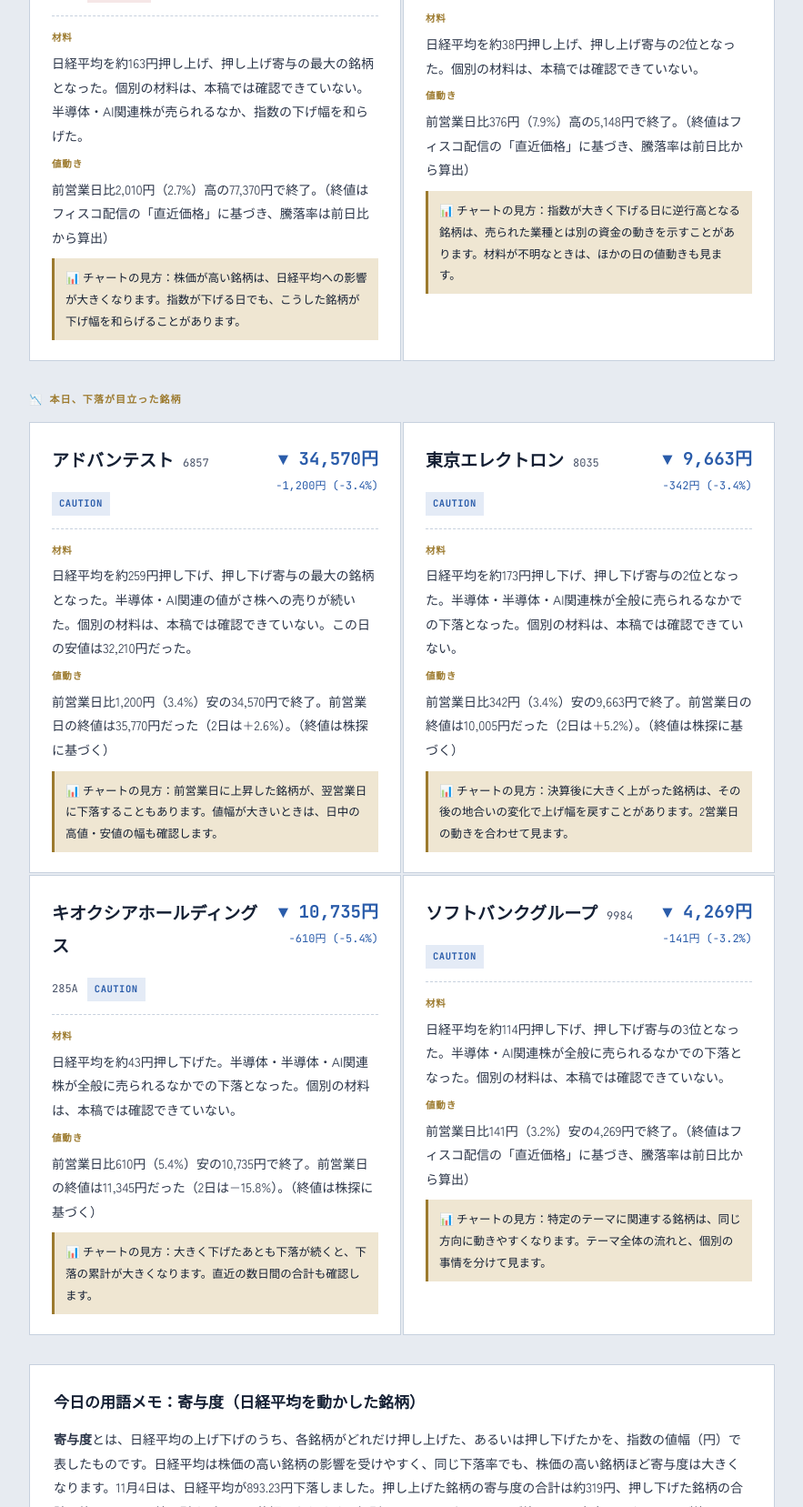
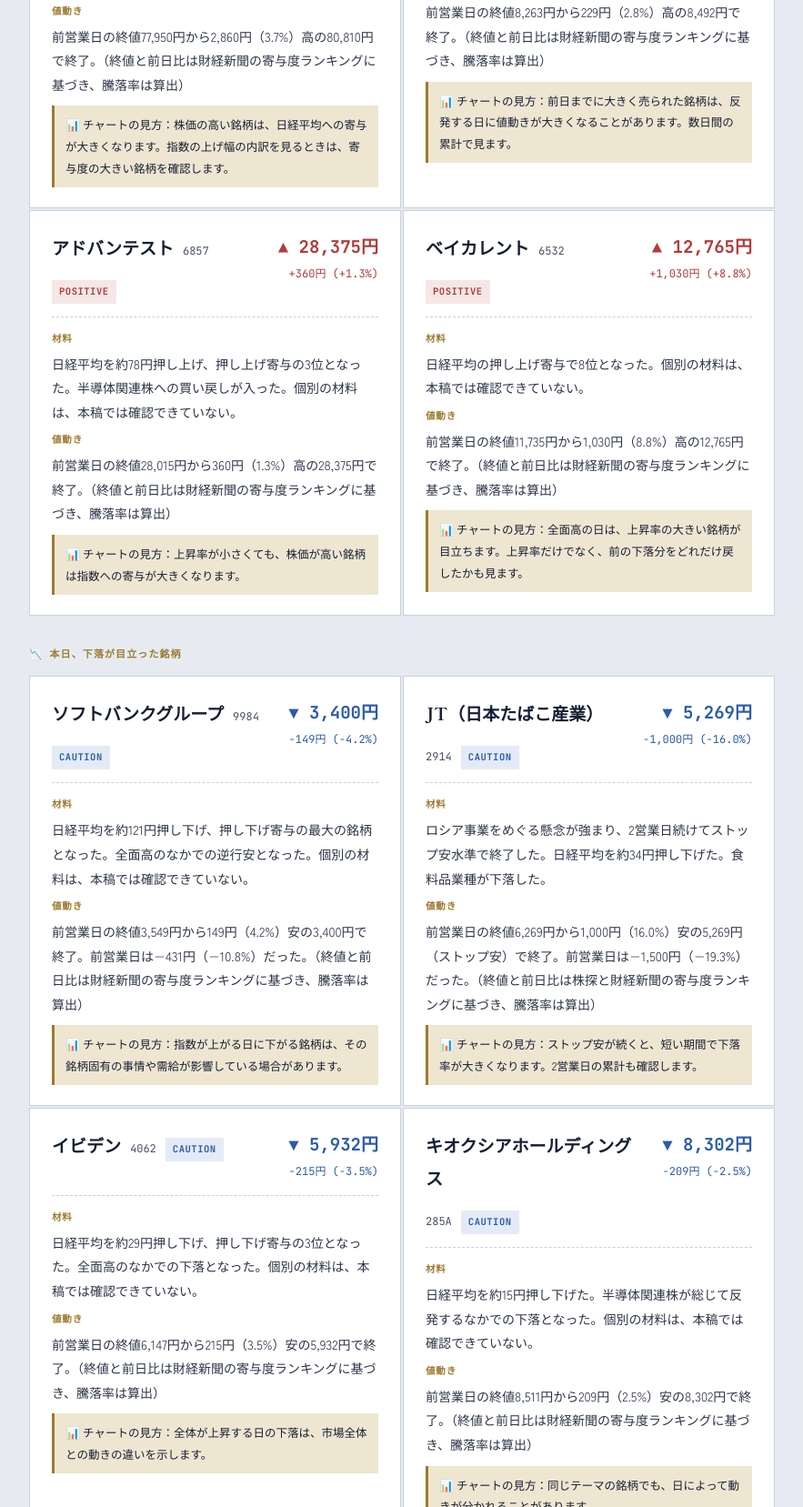
Before and after one commit to kyouko8107-maker/kana-juku-navi, a plain HTML site: page jp-watch.html in a window 1280 px wide. Shown: the part 1143-2800 px from the top of the page at 91% size, without its empty margins (198-1081 px from the left). Drawn offline with Linux system fonts and the light colour scheme.

Commit message:
Add files via upload

```diff
--- a/jp-watch.html
+++ b/jp-watch.html
@@ -3,7 +3,7 @@
 <head>
 <meta charset="UTF-8">
 <meta name="viewport" content="width=device-width, initial-scale=1.0">
-<title>本日の材料株ウォッチ｜日本株｜2026.11.04</title>
+<title>本日の材料株ウォッチ｜日本株｜2026.11.09</title>
 <link rel="preconnect" href="https://fonts.googleapis.com">
 <link href="https://fonts.googleapis.com/css2?family=Shippori+Mincho:wght@500;700&family=Zen+Kaku+Gothic+New:wght@400;500;700;900&family=JetBrains+Mono:wght@400;500;700&display=swap" rel="stylesheet">
 <style>
@@ -65,38 +65,37 @@
 <div class="page">
 
   <div class="eyebrow">
-    <span class="dot"></span>WATCHLIST<span class="sep">/</span>JAPAN STOCKS<span class="sep">/</span>2026.11.04 大引け
+    <span class="dot"></span>WATCHLIST<span class="sep">/</span>JAPAN STOCKS<span class="sep">/</span>2026.11.09 大引け
   </div>
 
   <div style="margin-bottom:24px;"><a href="index.html" style="font-family:'JetBrains Mono',monospace; font-size:12px; color:var(--ink-soft); text-decoration:none;">← ホームに戻る</a></div>
 
   <h1>本日の材料株ウォッチ｜日本株</h1>
-  <p class="dek">11月4日の東京市場で値動きが目立った銘柄を、客観的な事実だけでまとめました。</p>
+  <p class="dek">11月9日の東京市場で値動きが目立った銘柄を、客観的な事実だけでまとめました。</p>
 
   <div class="notice">
     <strong>このコーナーについて：</strong>特定銘柄の「買い時」「売り時」を示すものではありません。公表されている株価・決算・適時開示情報をもとに、何が起きたかを整理したものです。売買の最終判断はご自身の分析と責任で行ってください。
   </div>
 
   <div class="timing">
-    ⏱ 掲載データは11月4日（水）の東証大引け時点の情報です。11月3日（火）は文化の日で東京市場は休場だったため、11月2日（月）以来の取引でした。次の取引は11月5日（木）です。
+    ⏱ 掲載データは11月9日（月）の東証大引け時点の情報です。次の取引は11月10日（火）です。
   </div>
 
   <div class="ticker">
     <div class="ticker-item">
       <div class="ticker-name">日経平均（大引け）</div>
-      <div class="ticker-value">62,188.63</div>
-      <div class="ticker-delta down">▼ &minus;893.23（&minus;1.42%）</div>
+      <div class="ticker-value">58,775.50</div>
+      <div class="ticker-delta up">▲ +1,340.73（+2.33%）</div>
     </div>
     <div class="ticker-item">
       <div class="ticker-name">背景</div>
-      <div class="ticker-value" style="font-size:13px;">3日続落した（11月2日の終値は63,081.86円）。休場明けのこの日は、米中間選挙で民主党が上下両院で多数派を握ったとの報道が伝わり、AI規制が強まることへの警戒感から、半導体・AI関連の値がさ株に売りが広がった。寄り付きは62,973.16円（前営業日比&minus;108.70円）だったが、その後に下げ幅を広げ、一時は2,900円を超えた。引けにかけては押し目買いで下げ幅を縮めた。アドバンテスト（約259円）、東京エレクトロン（約173円）、ソフトバンクグループ（約114円）が指数を押し下げた。一方、ファーストリテイリング（約163円）が押し上げた。前日（3日）の米国市場では、ナスダックとS&amp;P500が上昇し、ダウ平均はアップルの決算を受けて下落していた</div>
-      <div class="ticker-delta" style="color:#93A0BD;">TOPIXは3,895.38（前営業日比&minus;34.90、&minus;0.89%）で続落した。日経平均の構成225銘柄では、値上がりが73、値下がりが150だった。東証プライムでは、値上がり銘柄が約27%、値下がり銘柄が約70%だった。業種別では、空運業、不動産業、その他製品などが上昇し、非鉄金属、石油・石炭製品、鉱業などが下落した。売買代金は約10兆8,055億円だった。日経平均ボラティリティー・インデックス（日経VI）の水準は確認できず</div>
+      <div class="ticker-value" style="font-size:13px;">6営業日ぶりに反発した。前営業日（6日）は3,643.13円下落しており、この日の上げ幅はその約37%にあたる。米国で半導体株が反発したことを受けて買い戻しが優勢となり、前場は上げ幅が一時2,000円を超えた（高値は59,440.18円）。後場は伸び悩み、上げ幅を縮めて取引を終えた。始値は57,960.70円（前営業日比+525.93円）だった。</div>
+      <div class="ticker-delta" style="color:#93A0BD;">TOPIXは3,818.16（前営業日比+110.17、+2.97%）。日経平均の構成225銘柄では、値上がりが208、値下がりが17だった。東証プライムでは値上がり銘柄が約91%、値下がり銘柄が約8%だった。業種別では、その他製品、銀行業、輸送用機器などが上昇し、食料品、海運業などが下落した。売買代金は約8兆9,118億円だった。日経平均ボラティリティー・インデックス（日経VI）の水準は確認できず。</div>
     </div>
   </div>
 
   <div class="section-label">📈 本日、値動きが目立った銘柄（上昇）</div>
   <div class="cards">
-
     <div class="card">
       <div class="card-top">
         <div class="card-name">
@@ -105,56 +104,14 @@
           <span class="tag plus" style="display:block; margin-top:8px;">POSITIVE</span>
         </div>
         <div class="card-move">
-          <div class="value up">▲ 77,370円</div>
-          <div style="font-family:'JetBrains Mono',monospace; font-size:12px; color:var(--advance);">+2,010円 (+2.7%)</div>
+          <div class="value up">▲ 80,810円</div>
+          <div style="font-family:'JetBrains Mono',monospace; font-size:12px; color:var(--advance);">+2,860円 (+3.7%)</div>
         </div>
       </div>
       <div class="card-body">
-        <p><span class="label">材料</span>日経平均を約163円押し上げ、押し上げ寄与の最大の銘柄となった。個別の材料は、本稿では確認できていない。半導体・AI関連株が売られるなか、指数の下げ幅を和らげた。</p>
-        <p><span class="label">値動き</span>前営業日比2,010円（2.7%）高の77,370円で終了。（終値はフィスコ配信の「直近価格」に基づき、騰落率は前日比から算出）</p>
-        <div class="watch-line">📊 チャートの見方：株価が高い銘柄は、日経平均への影響が大きくなります。指数が下げる日でも、こうした銘柄が下げ幅を和らげることがあります。</div>
-      </div>
-    </div>
-    <div class="card">
-      <div class="card-top">
-        <div class="card-name">
-          <h2>三菱商事</h2>
-          <span class="code">8058</span>
-          <span class="tag plus" style="display:block; margin-top:8px;">POSITIVE</span>
-        </div>
-        <div class="card-move">
-          <div class="value up">▲ 5,148円</div>
-          <div style="font-family:'JetBrains Mono',monospace; font-size:12px; color:var(--advance);">+376円 (+7.9%)</div>
-        </div>
-      </div>
-      <div class="card-body">
-        <p><span class="label">材料</span>日経平均を約38円押し上げ、押し上げ寄与の2位となった。個別の材料は、本稿では確認できていない。</p>
-        <p><span class="label">値動き</span>前営業日比376円（7.9%）高の5,148円で終了。（終値はフィスコ配信の「直近価格」に基づき、騰落率は前日比から算出）</p>
-        <div class="watch-line">📊 チャートの見方：指数が大きく下げる日に逆行高となる銘柄は、売られた業種とは別の資金の動きを示すことがあります。材料が不明なときは、ほかの日の値動きも見ます。</div>
-      </div>
-    </div>
-
-  </div>
-
-<div class="section-label">📉 本日、下落が目立った銘柄</div>
-  <div class="cards">
-
-    <div class="card">
-      <div class="card-top">
-        <div class="card-name">
-          <h2>アドバンテスト</h2>
-          <span class="code">6857</span>
-          <span class="tag minus" style="display:block; margin-top:8px;">CAUTION</span>
-        </div>
-        <div class="card-move">
-          <div class="value down">▼ 34,570円</div>
-          <div style="font-family:'JetBrains Mono',monospace; font-size:12px; color:var(--decline);">&minus;1,200円 (&minus;3.4%)</div>
-        </div>
-      </div>
-      <div class="card-body">
-        <p><span class="label">材料</span>日経平均を約259円押し下げ、押し下げ寄与の最大の銘柄となった。半導体・AI関連の値がさ株への売りが続いた。個別の材料は、本稿では確認できていない。この日の安値は32,210円だった。</p>
-        <p><span class="label">値動き</span>前営業日比1,200円（3.4%）安の34,570円で終了。前営業日の終値は35,770円だった（2日は+2.6%）。（終値は株探に基づく）</p>
-        <div class="watch-line">📊 チャートの見方：前営業日に上昇した銘柄が、翌営業日に下落することもあります。値幅が大きいときは、日中の高値・安値の幅も確認します。</div>
+        <p><span class="label">材料</span>日経平均を約231円押し上げ、押し上げ寄与の最大の銘柄となった。東京エレクトロンとの2銘柄だけで約347円の押し上げになった。個別の材料は、本稿では確認できていない。</p>
+        <p><span class="label">値動き</span>前営業日の終値77,950円から2,860円（3.7%）高の80,810円で終了。（終値と前日比は財経新聞の寄与度ランキングに基づき、騰落率は算出）</p>
+        <div class="watch-line">📊 チャートの見方：株価の高い銘柄は、日経平均への寄与が大きくなります。指数の上げ幅の内訳を見るときは、寄与度の大きい銘柄を確認します。</div>
       </div>
     </div>
     <div class="card">
@@ -162,17 +119,111 @@
         <div class="card-name">
           <h2>東京エレクトロン</h2>
           <span class="code">8035</span>
+          <span class="tag plus" style="display:block; margin-top:8px;">POSITIVE</span>
+        </div>
+        <div class="card-move">
+          <div class="value up">▲ 8,492円</div>
+          <div style="font-family:'JetBrains Mono',monospace; font-size:12px; color:var(--advance);">+229円 (+2.8%)</div>
+        </div>
+      </div>
+      <div class="card-body">
+        <p><span class="label">材料</span>日経平均を約116円押し上げ、押し上げ寄与の2位となった。米国で半導体株が反発したことを受け、半導体関連株に買い戻しが入った。</p>
+        <p><span class="label">値動き</span>前営業日の終値8,263円から229円（2.8%）高の8,492円で終了。（終値と前日比は財経新聞の寄与度ランキングに基づき、騰落率は算出）</p>
+        <div class="watch-line">📊 チャートの見方：前日までに大きく売られた銘柄は、反発する日に値動きが大きくなることがあります。数日間の累計で見ます。</div>
+      </div>
+    </div>
+    <div class="card">
+      <div class="card-top">
+        <div class="card-name">
+          <h2>アドバンテスト</h2>
+          <span class="code">6857</span>
+          <span class="tag plus" style="display:block; margin-top:8px;">POSITIVE</span>
+        </div>
+        <div class="card-move">
+          <div class="value up">▲ 28,375円</div>
+          <div style="font-family:'JetBrains Mono',monospace; font-size:12px; color:var(--advance);">+360円 (+1.3%)</div>
+        </div>
+      </div>
+      <div class="card-body">
+        <p><span class="label">材料</span>日経平均を約78円押し上げ、押し上げ寄与の3位となった。半導体関連株への買い戻しが入った。個別の材料は、本稿では確認できていない。</p>
+        <p><span class="label">値動き</span>前営業日の終値28,015円から360円（1.3%）高の28,375円で終了。（終値と前日比は財経新聞の寄与度ランキングに基づき、騰落率は算出）</p>
+        <div class="watch-line">📊 チャートの見方：上昇率が小さくても、株価が高い銘柄は指数への寄与が大きくなります。</div>
+      </div>
+    </div>
+    <div class="card">
+      <div class="card-top">
+        <div class="card-name">
+          <h2>ベイカレント</h2>
+          <span class="code">6532</span>
+          <span class="tag plus" style="display:block; margin-top:8px;">POSITIVE</span>
+        </div>
+        <div class="card-move">
+          <div class="value up">▲ 12,765円</div>
+          <div style="font-family:'JetBrains Mono',monospace; font-size:12px; color:var(--advance);">+1,030円 (+8.8%)</div>
+        </div>
+      </div>
+      <div class="card-body">
+        <p><span class="label">材料</span>日経平均の押し上げ寄与で8位となった。個別の材料は、本稿では確認できていない。</p>
+        <p><span class="label">値動き</span>前営業日の終値11,735円から1,030円（8.8%）高の12,765円で終了。（終値と前日比は財経新聞の寄与度ランキングに基づき、騰落率は算出）</p>
+        <div class="watch-line">📊 チャートの見方：全面高の日は、上昇率の大きい銘柄が目立ちます。上昇率だけでなく、前の下落分をどれだけ戻したかも見ます。</div>
+      </div>
+    </div>
+  </div>
+
+  <div class="section-label">📉 本日、下落が目立った銘柄</div>
+  <div class="cards">
+    <div class="card">
+      <div class="card-top">
+        <div class="card-name">
+          <h2>ソフトバンクグループ</h2>
+          <span class="code">9984</span>
           <span class="tag minus" style="display:block; margin-top:8px;">CAUTION</span>
         </div>
         <div class="card-move">
-          <div class="value down">▼ 9,663円</div>
-          <div style="font-family:'JetBrains Mono',monospace; font-size:12px; color:var(--decline);">&minus;342円 (&minus;3.4%)</div>
+          <div class="value down">▼ 3,400円</div>
+          <div style="font-family:'JetBrains Mono',monospace; font-size:12px; color:var(--decline);">&minus;149円 (&minus;4.2%)</div>
         </div>
       </div>
       <div class="card-body">
-        <p><span class="label">材料</span>日経平均を約173円押し下げ、押し下げ寄与の2位となった。半導体・半導体・AI関連株が全般に売られるなかでの下落となった。個別の材料は、本稿では確認できていない。</p>
-        <p><span class="label">値動き</span>前営業日比342円（3.4%）安の9,663円で終了。前営業日の終値は10,005円だった（2日は+5.2%）。（終値は株探に基づく）</p>
-        <div class="watch-line">📊 チャートの見方：決算後に大きく上がった銘柄は、その後の地合いの変化で上げ幅を戻すことがあります。2営業日の動きを合わせて見ます。</div>
+        <p><span class="label">材料</span>日経平均を約121円押し下げ、押し下げ寄与の最大の銘柄となった。全面高のなかでの逆行安となった。個別の材料は、本稿では確認できていない。</p>
+        <p><span class="label">値動き</span>前営業日の終値3,549円から149円（4.2%）安の3,400円で終了。前営業日は&minus;431円（&minus;10.8%）だった。（終値と前日比は財経新聞の寄与度ランキングに基づき、騰落率は算出）</p>
+        <div class="watch-line">📊 チャートの見方：指数が上がる日に下がる銘柄は、その銘柄固有の事情や需給が影響している場合があります。</div>
+      </div>
+    </div>
+    <div class="card">
+      <div class="card-top">
+        <div class="card-name">
+          <h2>JT（日本たばこ産業）</h2>
+          <span class="code">2914</span>
+          <span class="tag minus" style="display:block; margin-top:8px;">CAUTION</span>
+        </div>
+        <div class="card-move">
+          <div class="value down">▼ 5,269円</div>
+          <div style="font-family:'JetBrains Mono',monospace; font-size:12px; color:var(--decline);">&minus;1,000円 (&minus;16.0%)</div>
+        </div>
+      </div>
+      <div class="card-body">
+        <p><span class="label">材料</span>ロシア事業をめぐる懸念が強まり、2営業日続けてストップ安水準で終了した。日経平均を約34円押し下げた。食料品業種が下落した。</p>
+        <p><span class="label">値動き</span>前営業日の終値6,269円から1,000円（16.0%）安の5,269円（ストップ安）で終了。前営業日は&minus;1,500円（&minus;19.3%）だった。（終値と前日比は株探と財経新聞の寄与度ランキングに基づき、騰落率は算出）</p>
+        <div class="watch-line">📊 チャートの見方：ストップ安が続くと、短い期間で下落率が大きくなります。2営業日の累計も確認します。</div>
+      </div>
+    </div>
+    <div class="card">
+      <div class="card-top">
+        <div class="card-name">
+          <h2>イビデン</h2>
+          <span class="code">4062</span>
+          <span class="tag minus" style="display:block; margin-top:8px;">CAUTION</span>
+        </div>
+        <div class="card-move">
+          <div class="value down">▼ 5,932円</div>
+          <div style="font-family:'JetBrains Mono',monospace; font-size:12px; color:var(--decline);">&minus;215円 (&minus;3.5%)</div>
+        </div>
+      </div>
+      <div class="card-body">
+        <p><span class="label">材料</span>日経平均を約29円押し下げ、押し下げ寄与の3位となった。全面高のなかでの下落となった。個別の材料は、本稿では確認できていない。</p>
+        <p><span class="label">値動き</span>前営業日の終値6,147円から215円（3.5%）安の5,932円で終了。（終値と前日比は財経新聞の寄与度ランキングに基づき、騰落率は算出）</p>
+        <div class="watch-line">📊 チャートの見方：全体が上昇する日の下落は、市場全体との動きの違いを示します。</div>
       </div>
     </div>
     <div class="card">
@@ -183,46 +234,25 @@
           <span class="tag minus" style="display:block; margin-top:8px;">CAUTION</span>
         </div>
         <div class="card-move">
-          <div class="value down">▼ 10,735円</div>
-          <div style="font-family:'JetBrains Mono',monospace; font-size:12px; color:var(--decline);">&minus;610円 (&minus;5.4%)</div>
+          <div class="value down">▼ 8,302円</div>
+          <div style="font-family:'JetBrains Mono',monospace; font-size:12px; color:var(--decline);">&minus;209円 (&minus;2.5%)</div>
         </div>
       </div>
       <div class="card-body">
-        <p><span class="label">材料</span>日経平均を約43円押し下げた。半導体・半導体・AI関連株が全般に売られるなかでの下落となった。個別の材料は、本稿では確認できていない。</p>
-        <p><span class="label">値動き</span>前営業日比610円（5.4%）安の10,735円で終了。前営業日の終値は11,345円だった（2日は&minus;15.8%）。（終値は株探に基づく）</p>
-        <div class="watch-line">📊 チャートの見方：大きく下げたあとも下落が続くと、下落の累計が大きくなります。直近の数日間の合計も確認します。</div>
+        <p><span class="label">材料</span>日経平均を約15円押し下げた。半導体関連株が総じて反発するなかでの下落となった。個別の材料は、本稿では確認できていない。</p>
+        <p><span class="label">値動き</span>前営業日の終値8,511円から209円（2.5%）安の8,302円で終了。（終値と前日比は財経新聞の寄与度ランキングに基づき、騰落率は算出）</p>
+        <div class="watch-line">📊 チャートの見方：同じテーマの銘柄でも、日によって動きが分かれることがあります。</div>
       </div>
     </div>
-    <div class="card">
-      <div class="card-top">
-        <div class="card-name">
-          <h2>ソフトバンクグループ</h2>
-          <span class="code">9984</span>
-          <span class="tag minus" style="display:block; margin-top:8px;">CAUTION</span>
-        </div>
-        <div class="card-move">
-          <div class="value down">▼ 4,269円</div>
-          <div style="font-family:'JetBrains Mono',monospace; font-size:12px; color:var(--decline);">&minus;141円 (&minus;3.2%)</div>
-        </div>
-      </div>
-      <div class="card-body">
-        <p><span class="label">材料</span>日経平均を約114円押し下げ、押し下げ寄与の3位となった。半導体・AI関連株が全般に売られるなかでの下落となった。個別の材料は、本稿では確認できていない。</p>
-        <p><span class="label">値動き</span>前営業日比141円（3.2%）安の4,269円で終了。（終値はフィスコ配信の「直近価格」に基づき、騰落率は前日比から算出）</p>
-        <div class="watch-line">📊 チャートの見方：特定のテーマに関連する銘柄は、同じ方向に動きやすくなります。テーマ全体の流れと、個別の事情を分けて見ます。</div>
-      </div>
-    </div>
-
   </div>
 
   <section class="edu">
-    <h3>今日の用語メモ：寄与度（日経平均を動かした銘柄）</h3>
-    <p><strong>寄与度</strong>とは、日経平均の上げ下げのうち、各銘柄がどれだけ押し上げた、あるいは押し下げたかを、指数の値幅（円）で表したものです。日経平均は株価の高い銘柄の影響を受けやすく、同じ下落率でも、株価の高い銘柄ほど寄与度は大きくなります。11月4日は、日経平均が893.23円下落しました。押し上げた銘柄の寄与度の合計は約319円、押し下げた銘柄の合計は約1,212円で、差し引きがこの下落幅になります。個別では、アドバンテストが約259円、東京エレクトロンが約173円の押し下げ要因となりました。この2銘柄だけで、下落幅の約半分にあたります。値上がり銘柄数が73、値下がりが150だったことも考えあわせると、指数の下げは広い範囲の売りと、値がさ株の動きの両方が重なった結果だとわかります。指数の数字を見るときは、寄与度の大きい銘柄の動きもあわせて確認すると、何が指数を動かしたかを整理しやすくなります。</p>
+    <h3>今日の用語メモ：反発（リバウンド）と戻り</h3>
+    <p><strong>反発（リバウンド）</strong>とは、下落が続いたあとに株価が上昇に転じることです。11月9日の日経平均は、5営業日続けて下落したあとの6営業日ぶりの上昇となり、1,340.73円高の58,775.50円で終えました。前営業日の6日に3,643.13円下落していたため、この日の上げ幅は、その下げ幅の約37%にあたります。前場には上げ幅が一時2,000円を超えましたが、後場は伸び悩み、上げ幅を縮めて引けました。反発した日は、下落分をどれだけ取り戻したかという「戻り」の大きさがよく見られます。ただし、1日の反発だけでは、その後の方向は分かりません。直近の高値や安値、売買代金の変化もあわせて確認すると、相場の状況を整理しやすくなります。</p>
   </section>
 
-
-
   <footer>
-    <p>本記事の情報は投資勧誘ではありません。教育・参考目的のみで提供しています。個別銘柄の売買を推奨するものではなく、投資判断はご自身の責任で行ってください。掲載データは前営業日（11月4日）の東証大引け時点の情報です。</p>
+    <p>本記事の情報は投資勧誘ではありません。教育・参考目的のみで提供しています。個別銘柄の売買を推奨するものではなく、投資判断はご自身の責任で行ってください。掲載データは前営業日（11月9日）の東証大引け時点の情報です。</p>
   </footer>
 
 </div>
```
